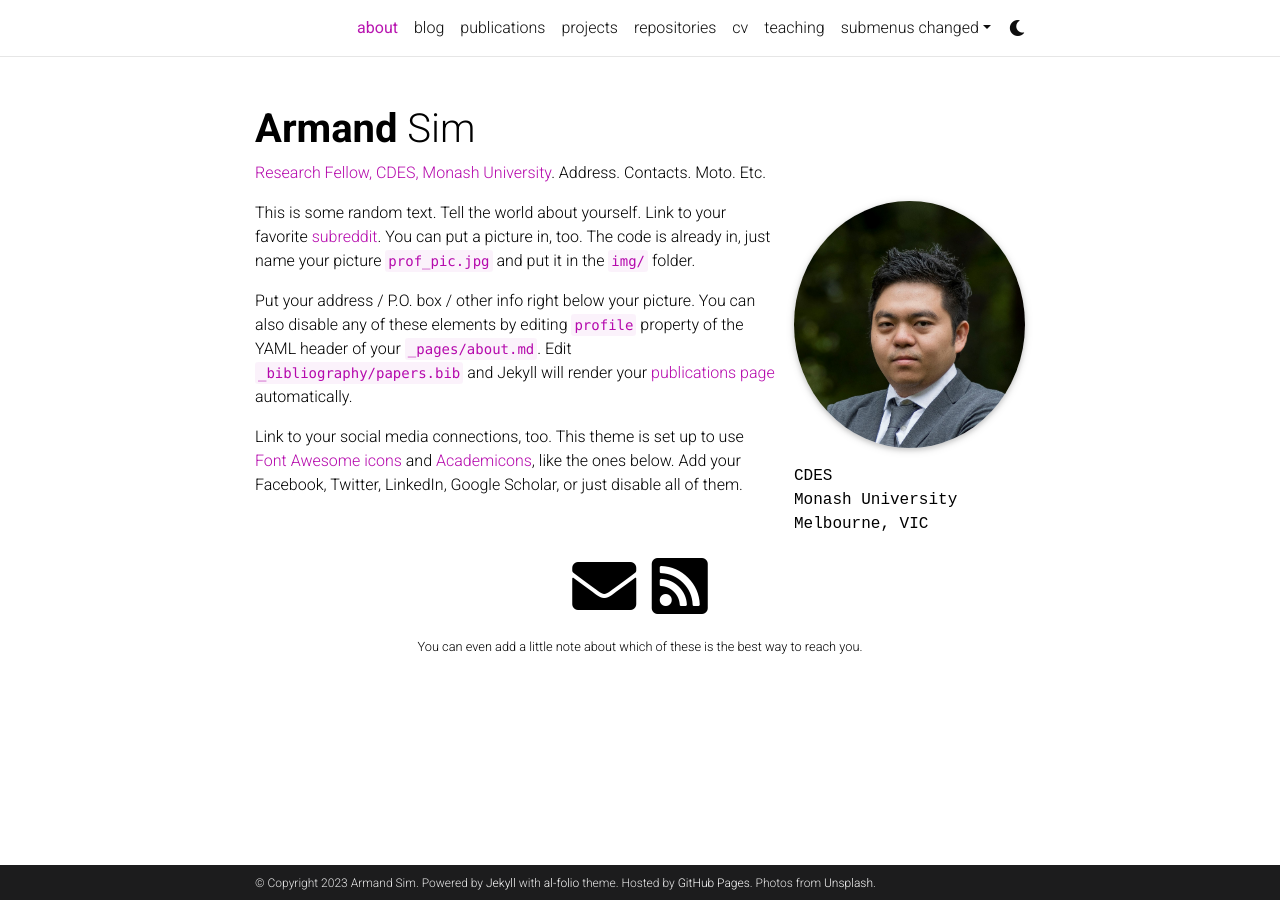
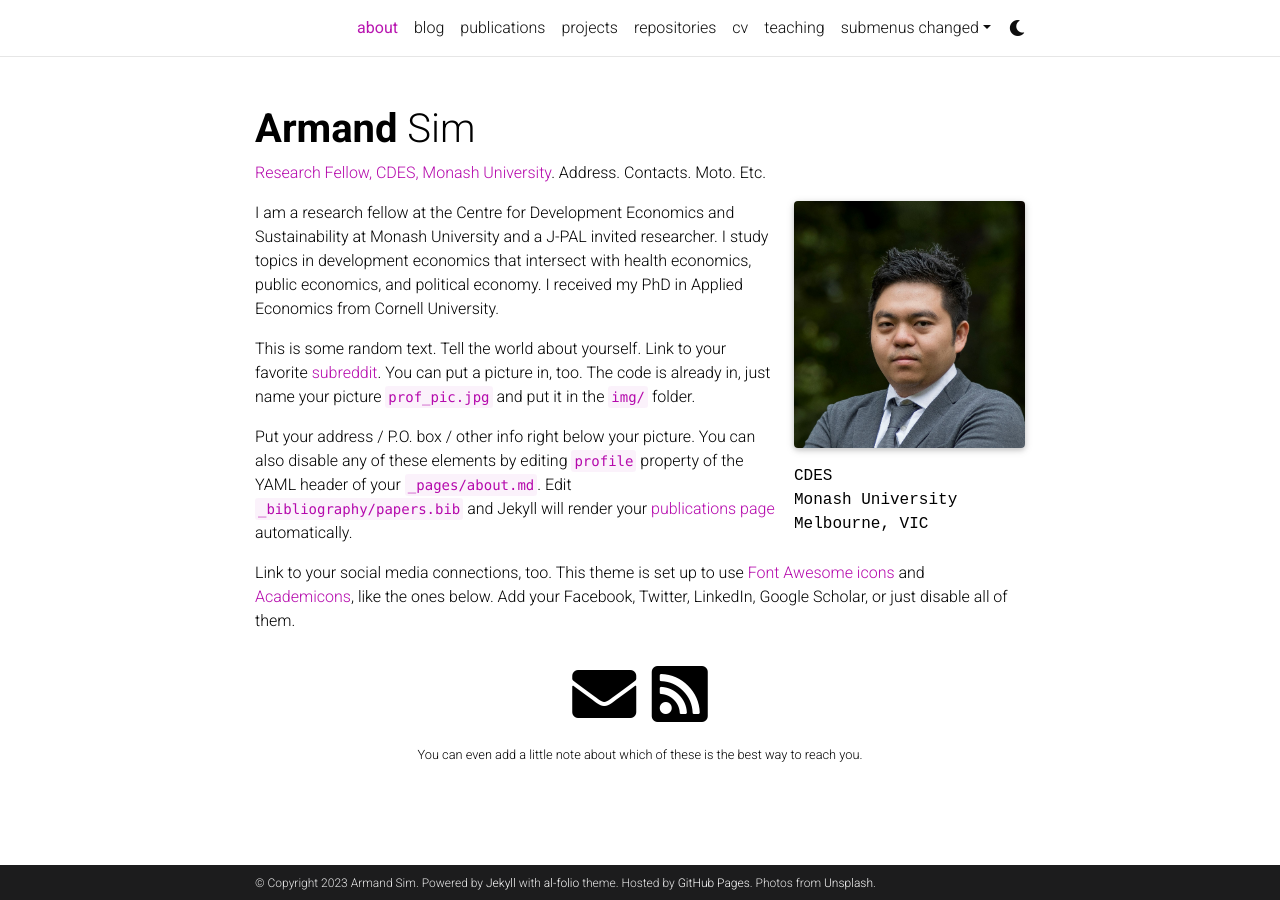
Before and after one commit to armandsim/armandsim.github.io, a Jekyll site: the page built from _pages/about.md, in a window 1280 px wide. Built offline with Jekyll 4.4.1, drawn with Linux system fonts in a browser that asks for light colours; comment, search, counter and statistics services are not loaded; a style sheet for code colours, icons or effects is not loaded; part of the change alters nothing that is shown.

Commit message:
Update about.md

```diff
--- a/_pages/about.md
+++ b/_pages/about.md
@@ -7,7 +7,7 @@ subtitle: <a href='#'>Research Fellow, CDES, Monash University</a>. Address. Con
 profile:
   align: right
   image: prof_pic.jpg
-  image_circular: true # crops the image to make it circular
+  image_circular: false # crops the image to make it circular
   address: >
     <p>CDES</p>
     <p>Monash University</p>
@@ -18,6 +18,7 @@ latest_posts: false  # includes a list of the newest posts
 selected_papers: false # includes a list of papers marked as "selected={true}"
 social: true  # includes social icons at the bottom of the page
 ---
+I am a research fellow at the Centre for Development Economics and Sustainability at Monash University and a J-PAL invited researcher. I study topics in development economics that intersect with health economics, public economics, and political economy. I received my PhD in Applied Economics from Cornell University.
 
 This is some random text. Tell the world about yourself. Link to your favorite [subreddit](http://reddit.com). You can put a picture in, too. The code is already in, just name your picture `prof_pic.jpg` and put it in the `img/` folder.
 
```
